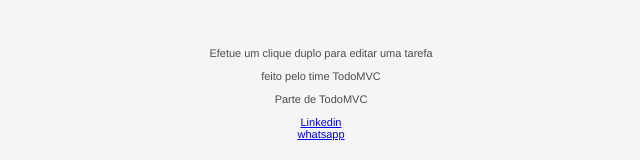
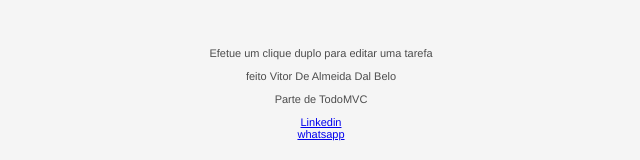
Before and after one commit to EnkiGroup/DesafioReactFrontendJunior2024, a React (Create React App) app: page / in a window 1280 px wide. Shown: the part 268-428 px from the top of the page, without its empty margins (319-959 px from the left). Built offline with nearby package versions, Linux system fonts and the light colour scheme; no server answers.

Commit message:
adicionar texto

```diff
--- a/src/app.tsx
+++ b/src/app.tsx
@@ -43,7 +43,7 @@ export default function App() {
       </section>
         <div css={text}>
           <p>Efetue um clique duplo para editar uma tarefa</p>
-          <p>feito pelo time TodoMVC</p>
+          <p>feito Vitor De Almeida Dal Belo</p>
           <p>Parte de TodoMVC</p>
           <a target="_blank" href="https://www.linkedin.com/in/vitor-almeida-dal-belo/">Linkedin</a>
           <br/>
```
